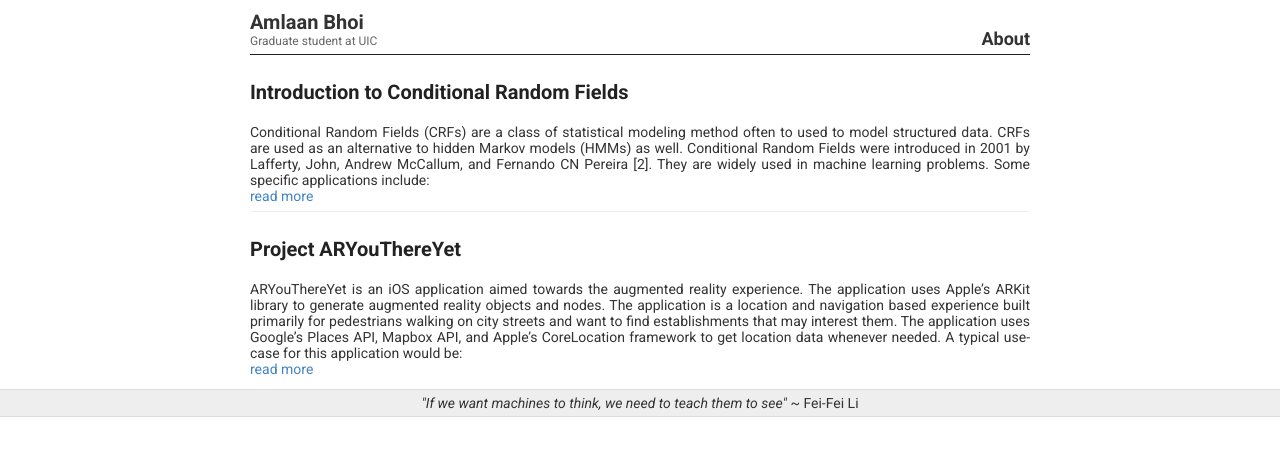
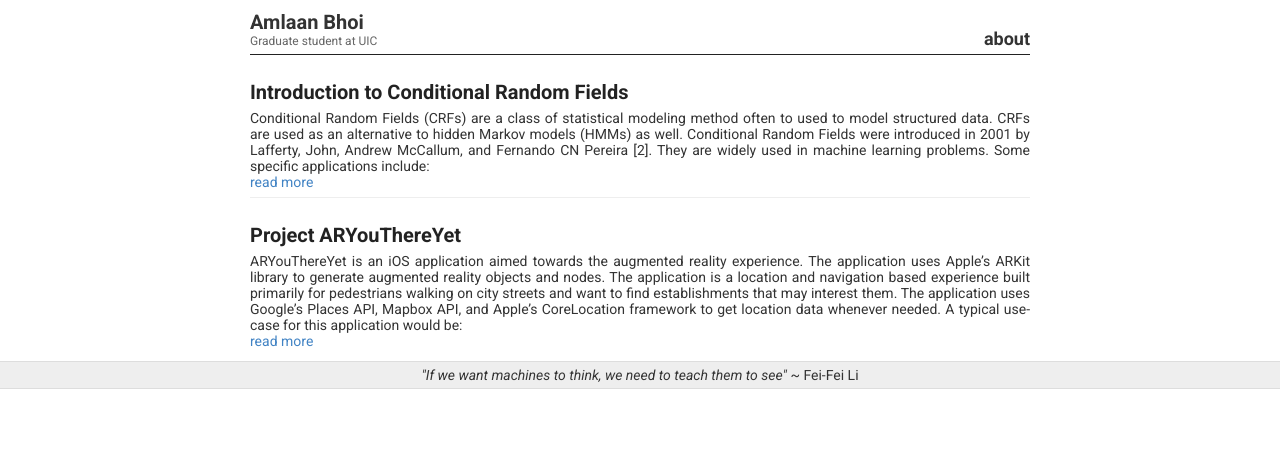
Before and after one commit to abhoi/blog_2, a Jekyll site: the page built from index.html, in a window 1280 px wide. Shown: the top 456 px of the page. Built offline with Jekyll 4.4.1, drawn with Linux system fonts in a browser that asks for light colours.

Commit message:
Changed spacing between posts

```diff
--- a/_layouts/default.html
+++ b/_layouts/default.html
@@ -42,7 +42,7 @@
             <a href="https://abhoi.github.io">Home</a>
           </nav> -->
           <nav>
-            <a href="https://abhoi.github.io">About</a>
+            <a href="https://abhoi.github.io">about</a>
           </nav>
         </header>
       </div>
--- a/style.scss
+++ b/style.scss
@@ -12,6 +12,10 @@
 /**************/
 /* BASE RULES */
 /**************/
+
+.entry {
+  margin-top: -1em;
+}
 
 html {
   font-size: 100%;
```
Also changed, not shown: index.html (line endings or trailing spaces), 8 other files.
